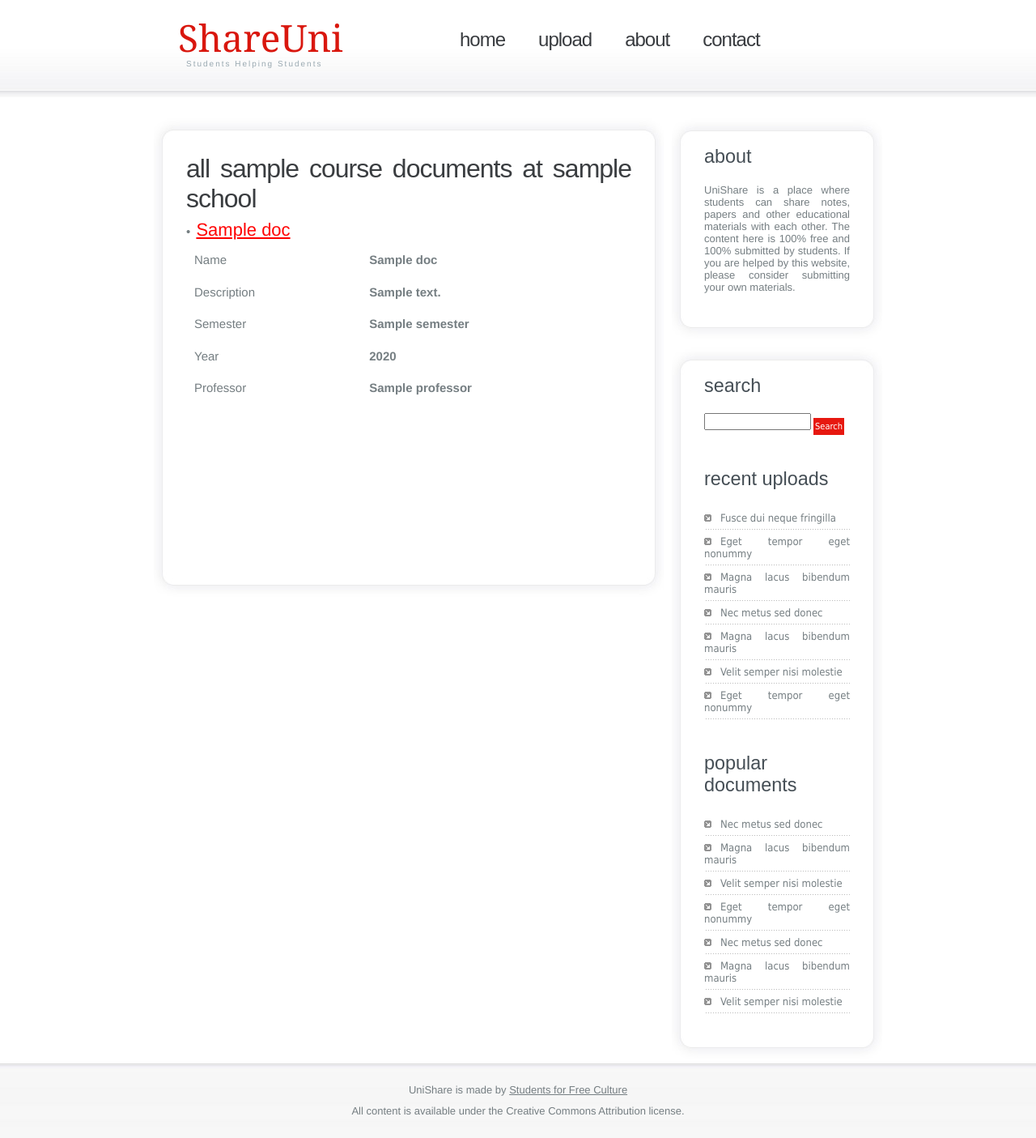
After one commit to Miserlou/UniShare, a Django app: template templates/by_school_course.html in a window 1280 px wide. The commit adds this page. Shown: the whole page at 81% size. Run offline with Django 3.2, Linux system fonts and the light colour scheme; the template is opened without the code that fills it: most values are stand-ins (such as "Sample title", 1, 10 or a date in 2020).

Commit message:
documents listing page

```diff
--- a/documents/views.py
+++ b/documents/views.py
@@ -18,6 +18,10 @@ def root(request):
 def school(request, school):
     featureset = Document.objects.values_list('course', flat=True).filter(school=school).order_by('course').distinct()
     return render_to_response('by_school.html', {'classes': featureset, 'cat': 'main', 'school': school })
+
+def school_course(request, school, course):
+    featureset = Document.objects.all().filter(school=school, course=course).order_by('name')
+    return render_to_response('by_school_course.html', {'documents': featureset, 'cat': 'main', 'school': school, 'course': course })
 
 ## Forms ##
 
--- a/static/default.css
+++ b/static/default.css
@@ -57,6 +57,41 @@ a:hover {
 	text-decoration: none;
 	color: #AA2808;
 }
+
+table {
+                width: 100%;
+                border-collapse: collapse;
+                }
+
+table thead th {
+                font-weight: bold;
+                font-size: 15px;
+                }
+
+tbody {
+                }
+
+tbody tr {
+                background: #fff;
+                }
+
+tbody tr.alt-row {
+                background: #f3f3f3;
+                }
+
+table td, table th {
+                padding: 10px;
+                line-height: 1.3em;
+
+                }
+
+table tfoot td .bulk-actions {
+                padding: 15px 0 5px 0;
+                }
+
+table tfoot td .bulk-actions select {
+                padding: 4px;
+                }
 
 /* Wrapper */
 
--- a/templates/by_school.html
+++ b/templates/by_school.html
@@ -8,7 +8,7 @@
                             <ul>
                             {% for class in classes %}
                                 {% if class != '' and class != None %}
-								<li>&bull; 	<a href="/{{school}}/{{class}}" >{{class}}</a></li>
+								<li>&bull; 	<a href="/school/{{school}}/course/{{class}}" >{{class}}</a></li>
                                 {% endif %}
                             {% empty %}
                                 Nothing uploaded yet! <br /><br /><br /><br /><br /><br /><br /><br />
--- /dev/null
+++ b/templates/by_school_course.html
@@ -0,0 +1,58 @@
+{% extends "index.html" %}
+{% block bodyblock %}
+<div class="post">
+					<div class="post-bgtop">
+						<div class="post-bgbtm">
+							<h2 class="title"><a href="#">All {{course}} Documents At {{school}}</a></h2>
+							<div id="largelink">
+                            <ul>
+                            {% for doc in documents %}
+                            <li>&bull; 	<a href="/uploads/{{doc.name}}" >{{doc.name}}</a></li>
+                            <table>
+
+                                                <thead>
+                                                </thead>
+
+                                                <tbody>
+
+                                                <tr>
+                                                <td>Name</td>
+                                                <td><b>{{doc.name}}</b></td>
+                                                </tr>
+                                                <tr>
+                                                <td>Description</td>
+                                                <td><b>{{doc.description}}</b></td>
+                                                </tr>
+                                                <tr>
+                                                <tr>
+                                                <td>Semester</td>
+                                                <td><b>{{doc.semester}}</b></td>
+                                                </tr>
+                                                <tr>
+                                                <td>Year</td>
+                                                <td><b>{{doc.year}}</b></td>
+                                                </tr>
+                                                <tr>
+                                                <td>Professor</td>
+                                                <td><b>{{doc.professor}}</b></td>
+                                                </tr>
+
+                                            </table><br /><br />
+                            {% empty %}
+                                Nothing uploaded yet! <br /><br /><br /><br /><br /><br /><br /><br />
+                            {% endfor %}
+                            </ul>
+                        <br />
+                        <br />
+                        <br />
+                        <br />
+                        <br />
+                        <br />
+                        <br />
+                        <br />
+                        <br />
+							</div>
+						</div>
+					</div>
+				</div>
+{% endblock %}
--- a/templates/upload.html
+++ b/templates/upload.html
@@ -29,6 +29,12 @@
 		  <label for="year">Year:&nbsp;&nbsp;&nbsp;&nbsp;&nbsp;&nbsp;&nbsp;&nbsp;&nbsp;&nbsp;&nbsp;&nbsp;&nbsp;&nbsp;&nbsp;&nbsp;&nbsp;&nbsp;&nbsp;&nbsp;&nbsp;</label>
 		  {{ form.year}}
 		  {{ form.year.errors }}
+	  </div><br>
+
+		<div class="fieldWrapper">
+		  <label for="year">Semester:&nbsp;&nbsp;&nbsp;&nbsp;&nbsp;&nbsp;&nbsp;&nbsp;&nbsp;&nbsp;&nbsp;&nbsp;&nbsp;&nbsp;&nbsp;&nbsp;&nbsp;&nbsp;&nbsp;&nbsp;&nbsp;</label>
+		  {{ form.semester}}
+		  {{ form.semester.errors }}
 	  </div><br>
 
 		<div class="fieldWrapper">
--- a/urls.py
+++ b/urls.py
@@ -11,6 +11,7 @@ urlpatterns = patterns('',
      (r'^about/', 'unishare.documents.views.about'),
      (r'^contact/', 'unishare.documents.views.contact'),
      (r'^school/(?P<school>[^/]+)/$', 'unishare.documents.views.school'),
+     (r'^school/(?P<school>[^/]+)/course/(?P<course>[^/]+)/$', 'unishare.documents.views.school_course'),
 
 
     # Uncomment the admin/doc line below to enable admin documentation:
```
